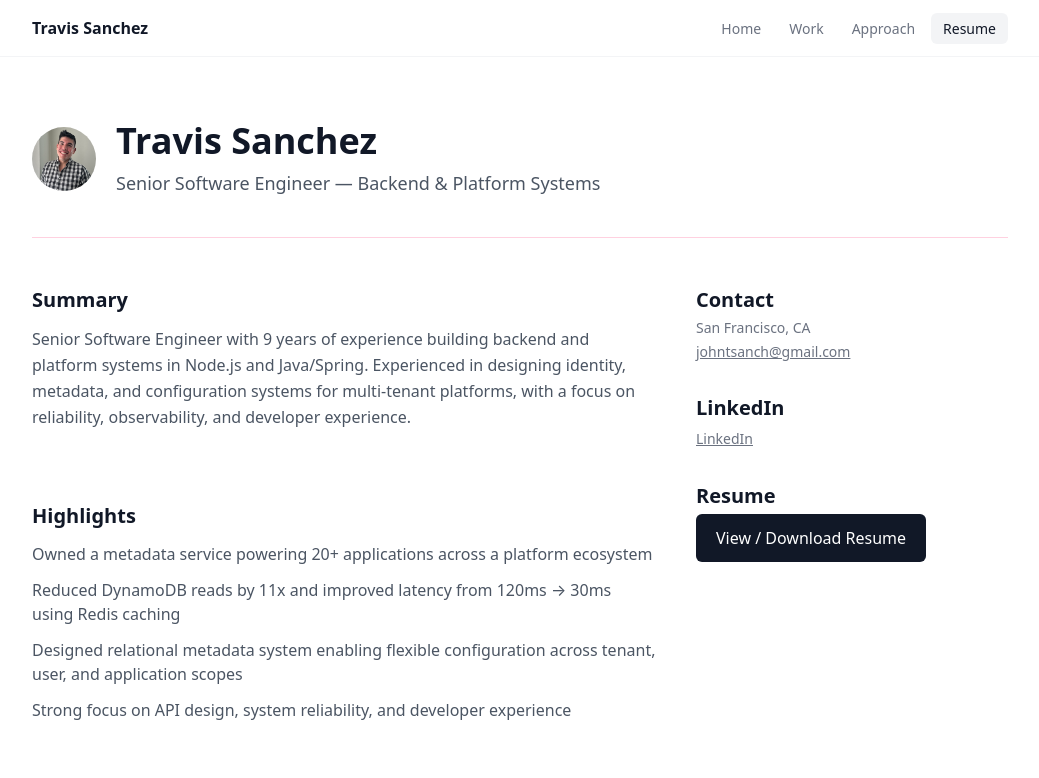
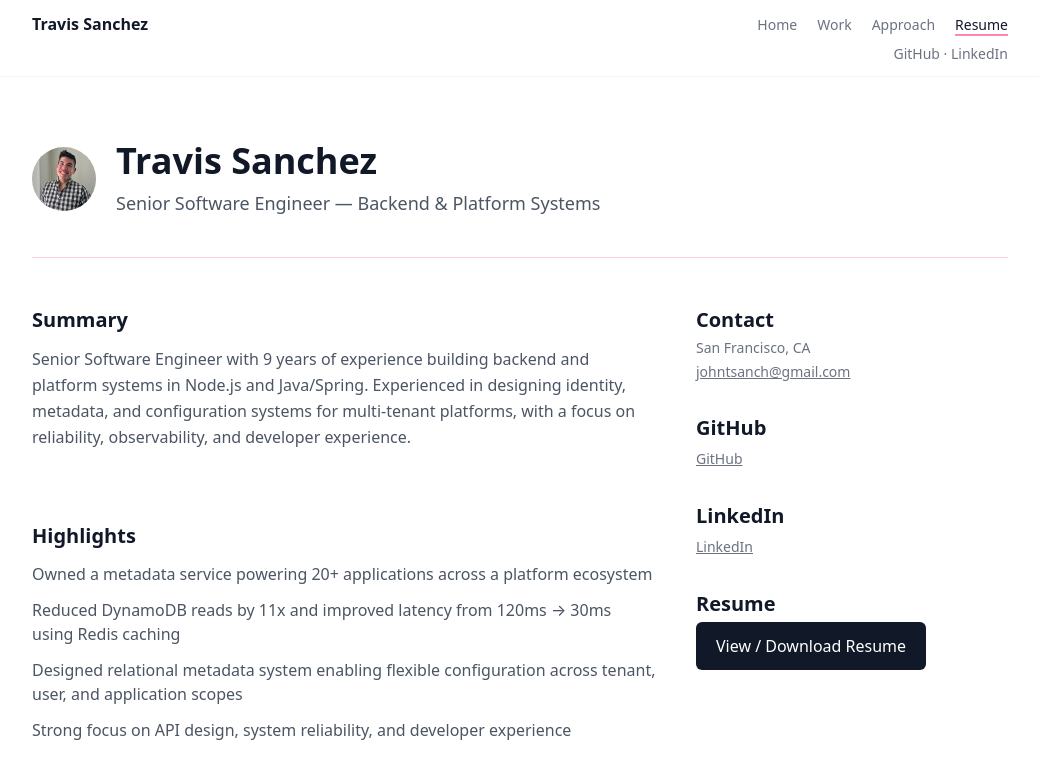
Before and after one commit to jtsanch/portfolio-site, a Next.js app: page /resume in a window 1280 px wide. Shown: the top 778 px of the page, without its empty margins (120-1159 px from the left). Built offline with nearby package versions, Linux system fonts and the light colour scheme.

Commit message:
added in github and minor style update for active anchor link

```diff
--- a/src/app/resume/page.tsx
+++ b/src/app/resume/page.tsx
@@ -79,6 +79,17 @@ export default function ResumePage() {
             </Section>
 
             <Section className="py-4">
+              <h2 className="text-xl font-semibold mb-1">GitHub</h2>
+              <a
+                  href="https://github.com/jtsanch"
+                  className="underline text-sm text-gray-500"
+                  target="_blank"
+              >
+                GitHub
+              </a>
+            </Section>
+
+            <Section className="py-4">
               <h2 className="text-xl font-semibold mb-1">LinkedIn</h2>
               <a
                   href="https://www.linkedin.com/in/travissanchez"
--- a/src/components/Nav.tsx
+++ b/src/components/Nav.tsx
@@ -15,14 +15,15 @@ export default function Nav() {
 
   return (
     <header className="sticky top-0 z-50 bg-white/90 backdrop-blur border-b border-gray-100">
-      <nav className="max-w-5xl mx-auto px-6 h-14 flex items-center justify-between">
+      <nav className="max-w-5xl mx-auto px-6 py-3 flex items-start justify-between gap-6">
         <Link
           href="/"
           className="font-semibold text-gray-900 hover:text-gray-600 transition-colors"
         >
           Travis Sanchez
         </Link>
-        <ul className="flex items-center gap-1">
+        <div className="flex flex-col items-end gap-2">
+          <ul className="flex items-center gap-5">
             {navLinks.map(({ href, label }) => {
               const isActive =
                 href === "/"
@@ -32,10 +33,10 @@ export default function Nav() {
                 <li key={href}>
                   <Link
                     href={href}
-                  className={`px-3 py-1.5 rounded-md text-sm font-medium transition-colors ${
+                    className={`inline-block text-sm font-medium decoration-2 underline-offset-[4px] transition-[color,text-decoration-color] duration-200 ${
                       isActive
-                      ? "text-gray-900 bg-gray-100"
-                      : "text-gray-500 hover:text-gray-900 hover:bg-gray-50"
+                        ? "text-gray-900 underline decoration-brandPink-400"
+                        : "text-gray-500 no-underline decoration-transparent hover:text-gray-900 hover:underline hover:decoration-brandPink-400"
                     }`}
                   >
                     {label}
@@ -44,6 +45,24 @@ export default function Nav() {
               );
             })}
           </ul>
+          <p className="text-sm text-gray-500">
+            <a
+              href="https://github.com/jtsanch"
+              className="inline-block decoration-2 underline-offset-[4px] transition-[color,text-decoration-color] duration-200 hover:text-gray-900 hover:underline hover:decoration-brandPink-400"
+              target="_blank"
+            >
+              GitHub
+            </a>{" "}
+            ·{" "}
+            <a
+              href="https://www.linkedin.com/in/travissanchez"
+              className="inline-block decoration-2 underline-offset-[4px] transition-[color,text-decoration-color] duration-200 hover:text-gray-900 hover:underline hover:decoration-brandPink-400"
+              target="_blank"
+            >
+              LinkedIn
+            </a>
+          </p>
+        </div>
       </nav>
     </header>
   );
```
Lines whose indentation alone changed are shown as unchanged.
